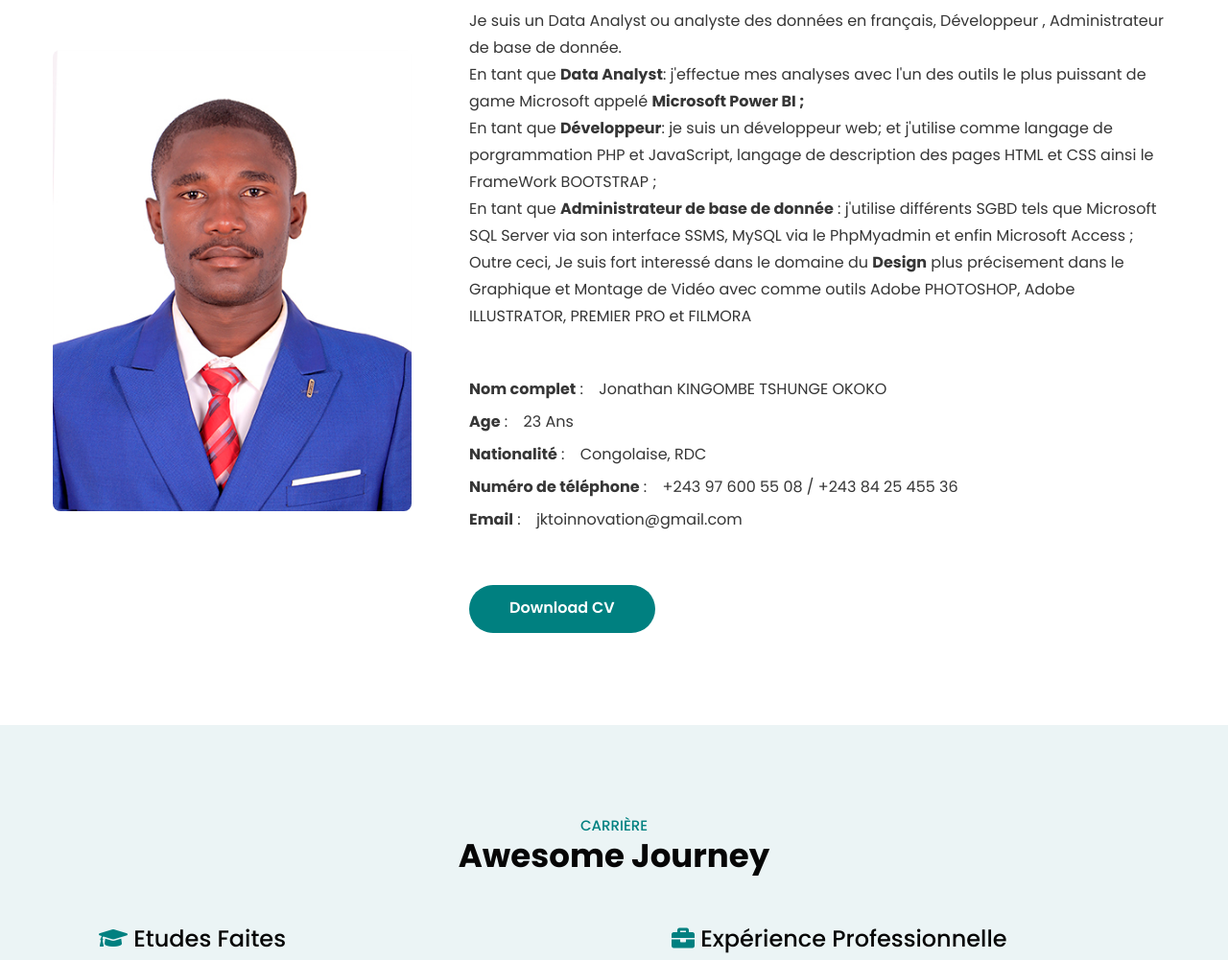
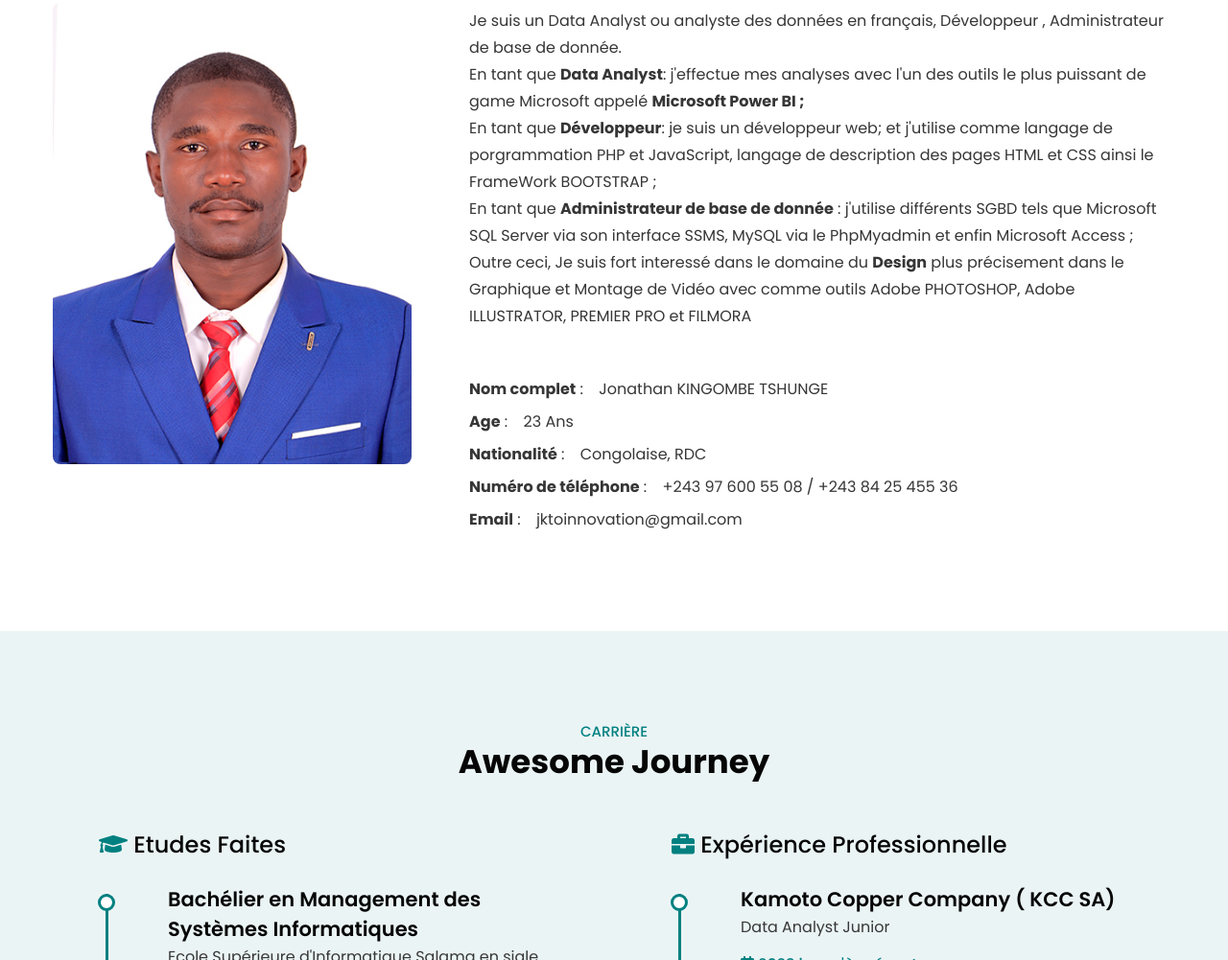
Before and after one commit to jonathankto/jonathankto.github.io, a plain HTML site: page portofolio/index.html in a window 1280 px wide. Shown: the part 1360-2361 px from the top of the page at 96% size. Drawn offline with Linux system fonts and the light colour scheme.

Commit message:
Update index.html

```diff
--- a/portofolio/index.html
+++ b/portofolio/index.html
@@ -114,7 +114,7 @@ Author URL: http://w3layouts.com
         <div class="container py-md-5 py-4">
             <div class="row align-items-center pt-4">
                 <div class="col-md-6 banner-left pe-xl-5">
-                    <h4>Bonjour, je m'appelle Jonathan KINGOMBE TSHUNGE OKOKO,et j'ai comme profil :<br>
+                    <h4>Bonjour, je m'appelle Jonathan KINGOMBE TSHUNGE,et j'ai comme profil :<br>
                         <span class="text sec-text"></span>
                     </h4>
                     <!-- <h5 class="jk1">Data Analyst |Administrateur de BD |Développeur Web |Designer</h5> -->
@@ -255,7 +255,7 @@ Author URL: http://w3layouts.com
                             <li> <b>Nom complet</b> </li>
                             <li>:</li>
                             <li>
-                                <p>Jonathan KINGOMBE TSHUNGE OKOKO</p>
+                                <p>Jonathan KINGOMBE TSHUNGE</p>
                             </li>
                         </ul>
                         <ul class="single-info">
@@ -287,7 +287,7 @@ Author URL: http://w3layouts.com
                             </li>
                         </ul>
                     </div>
-                    <a  name="CV_Jonathan_Kingombe_tshunge_okoko" href="assets/CV.pdf   " download class="btn btn-style mt-5">Download CV</a>
+<!--                     <a  name="CV_Jonathan_Kingombe_tshunge_" href="assets/CV.pdf   " download class="btn btn-style mt-5">Download CV</a> -->
 
                 </div>
             </div>
```
